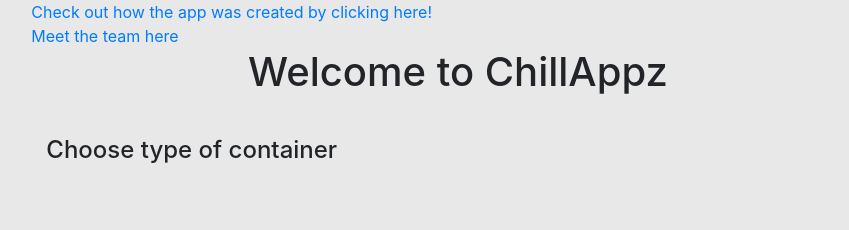
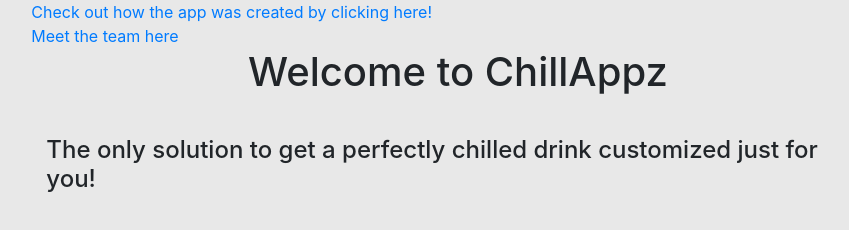
Before and after one commit to CatalyticWeb/CIS-486-TEAM, a website: page angular.html in a window 1280 px wide. Shown: the whole page, without its empty margins (182-1031 px from the left). Drawn offline with nearby package versions, Linux system fonts and the light colour scheme; no server answers.

Commit message:
Update angular.html

```diff
--- a/angular.html
+++ b/angular.html
@@ -25,8 +25,8 @@
             <div class="col-md-8 offset-md-2">
                 <h1 id="page-title">Welcome to ChillAppz</h1>
                 <p id="user-car"></p>
-                <div style="width:1000px; margin:0 auto;">
-                    <h4>Choose type of container</h4>
+                <div style="margin:0 auto;">
+                    <h4>The only solution to get a perfectly chilled drink customized just for you!</h4>
                 </div>
 
         </div>
```
